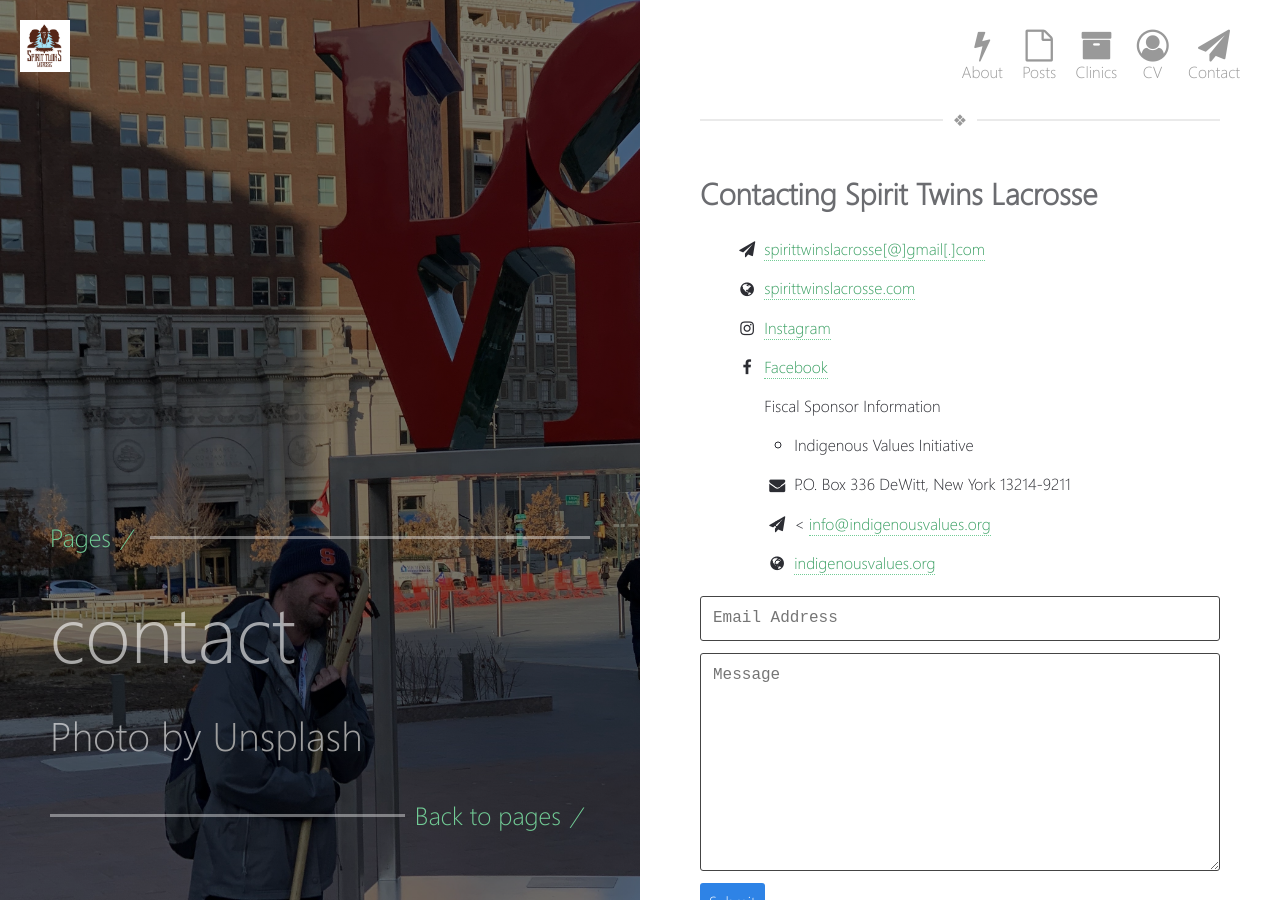
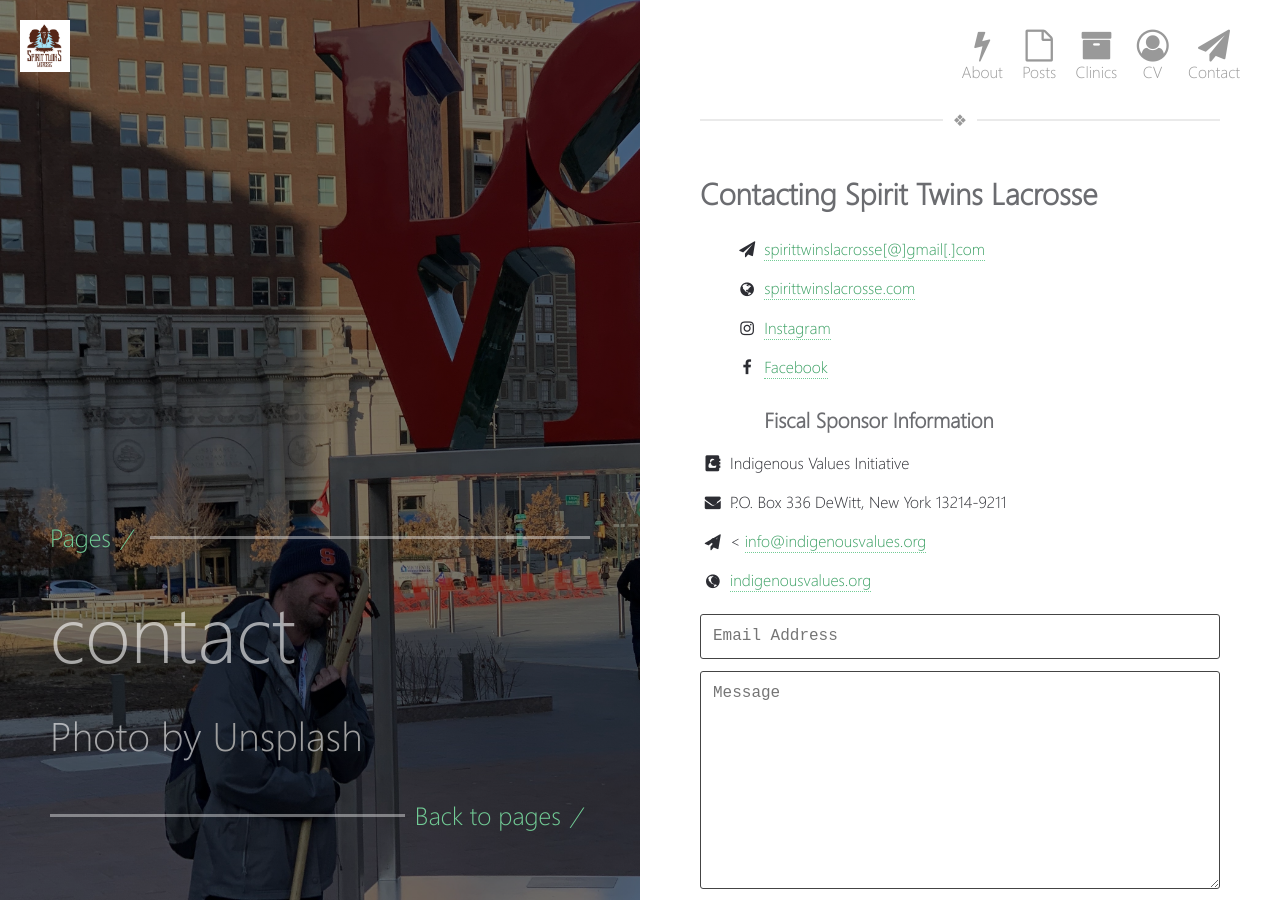
Before and after one commit to adamdjbrett/spirittwinslacrosse.com, a Jekyll site: the page built from _pages/contact.html, in a window 1280 px wide. Built offline with Jekyll 4.4.1, drawn with Linux system fonts in a browser that asks for light colours.

Commit message:
Update contact.html
updated fiscal sponsor information

```diff
--- a/_pages/contact.html
+++ b/_pages/contact.html
@@ -11,9 +11,10 @@
   <li><i class="fa-li fa fa-globe" aria-hidden="true"></i><a href="/">spirittwinslacrosse.com</a></li>
   <li><i class="fa-li fa fa-instagram" aria-hidden="true"></i><a href="https://www.instagram.com/spirittwinslax/" target="_blank" rel="noopener">Instagram</a></li>
   <li><i class="fa-li fa fa-facebook" aria-hidden="true"></i><a href="https://www.facebook.com/Spirit-Twins-Lacrosse-333558030704563/" target="_blank" rel="noopener">Facebook</a></li>
-  <li>Fiscal Sponsor Information</li>
+  <h3>Fiscal Sponsor Information</h3>
+  </ul>
   <ul>
-    <li>Indigenous Values Initiative</li>
+    <li><i class="fa-li fa fa-address-book" aria-hidden="true"></i>Indigenous Values Initiative</li>
     <li><i class="fa-li fa fa-envelope" aria-hidden="true"></i> P.O. Box 336 DeWitt, New York 13214-9211</li>
     <li><<i class="fa-li fa fa-paper-plane" aria-hidden="true"></i> <a href="mailto:info@indigenousvalues.org?subject=Spirit+Twins+Lacrosse">info@indigenousvalues.org</a></li>
     <li><i class="fa-li fa fa-globe" aria-hidden="true"></i><a href="https://indigenousvalues.org" target="_blank" rel="noopener">indigenousvalues.org</a></li>
```
